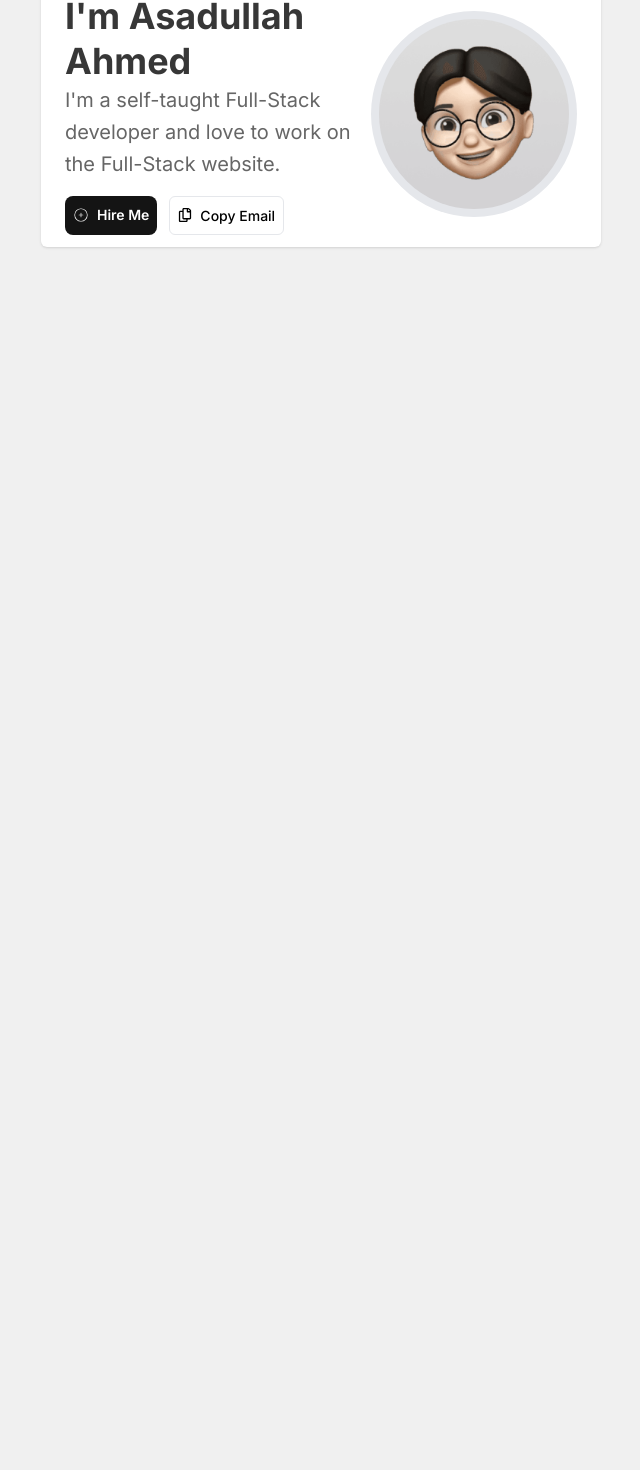
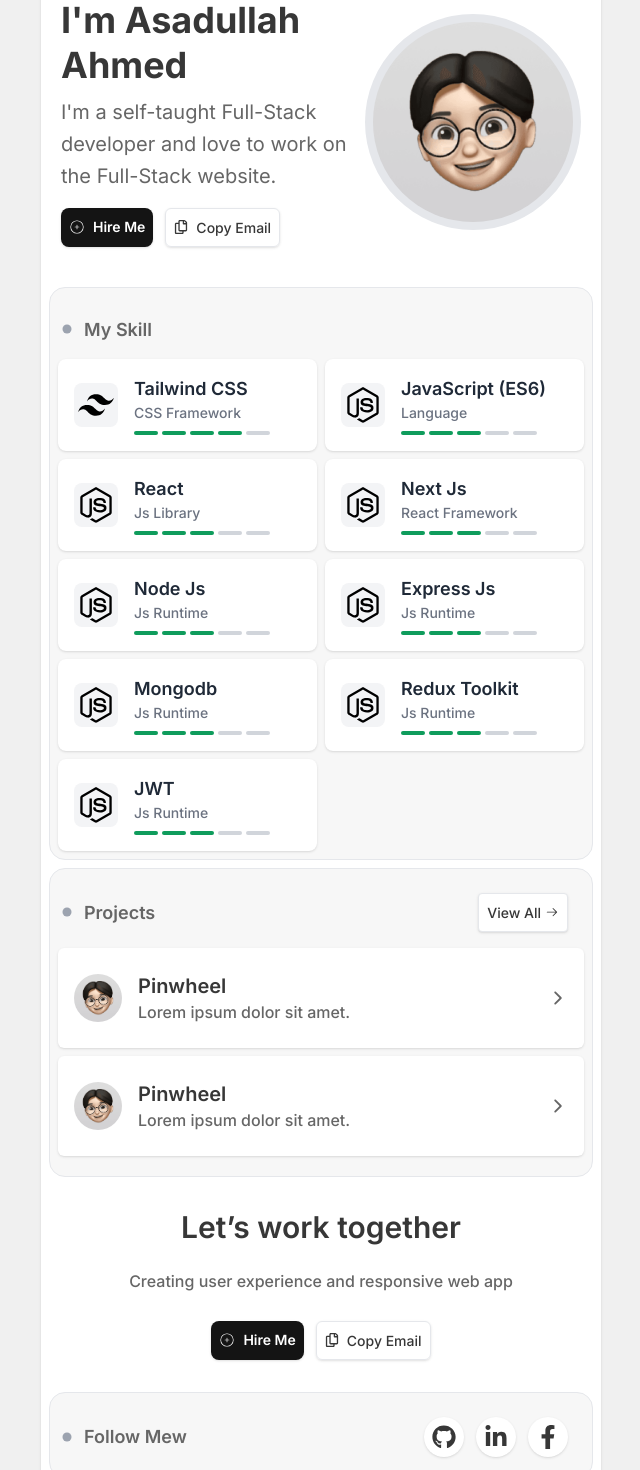
Before and after one commit to asadullah055/personal-portfolio, a React (Vite) app: page / in a window 1280 px wide. Shown: the part 174-1644 px from the top of the page, without its empty margins (319-959 px from the left). Before the commit the page ends 808 px from the top, so only its background shows below. Built offline with nearby package versions, Linux system fonts and the light colour scheme.

Commit message:
working home page

```diff
--- a/src/App.jsx
+++ b/src/App.jsx
@@ -1,5 +1,6 @@
 import React from "react";
 import { BrowserRouter, Route, Routes } from "react-router-dom";
+import Footer from "./components/Footer";
 import Navigation from "./components/Navigation";
 import About from "./pages/About";
 import Home from "./pages/Home";
@@ -8,15 +9,16 @@ import Project from "./pages/Project";
 const App = () => {
   return (
     <BrowserRouter>
-      <div className="min-h-screen w-auto">
+      <div className="min-h-screen w-auto p-2">
         <Navigation />
         {/* Use Routes and Route components for routing */}
-        <div className="shadow rounded-md max-w-[560px] p-3 px-4 mt-2 bg-white m-0 mx-auto">
+        <div className="shadow rounded-md max-w-[560px] p-2 mt-2 mb-6 bg-white m-0 mx-auto">
           <Routes>
             <Route path="/" element={<Home />} />
             <Route path="/about" element={<About />} />
             <Route path="/project" element={<Project />} />
           </Routes>
+          <Footer />
         </div>
       </div>
     </BrowserRouter>
--- a/src/components/CopyEmail.jsx
+++ b/src/components/CopyEmail.jsx
@@ -1,15 +1,30 @@
-import React from "react";
+import React, { useState } from "react";
 import { FaRegCopy } from "react-icons/fa";
 
-const CopyEmail = () => {
+const CopyButton = () => {
+  const [buttonText, setButtonText] = useState("Copy Email");
+
+  const copyToClipboard = () => {
+    const email = "asadullahahmed01@gmail.com";
+    navigator.clipboard.writeText(email).then(() => {
+      setButtonText("Copied");
+      setTimeout(() => {
+        setButtonText("Copy Email");
+      }, 1000);
+    });
+  };
+
   return (
-    <button className="border flex items-center gap-2 p-2 rounded-md font-medium text-[14px]">
+    <button
+      onClick={copyToClipboard}
+      className="border flex items-center shadow hover:shadow-[0px_0px_1px_3px_rgba(0,_0,_0,_0.1)] gap-2 p-2 rounded-md font-medium text-[14px] text-[#373737] transition-all duration-300 ease-in-out"
+    >
       <span>
         <FaRegCopy />
-      </span>{" "}
-      Copy Email
+      </span>
+      {buttonText}
     </button>
   );
 };
 
-export default CopyEmail;
+export default CopyButton;
--- /dev/null
+++ b/src/components/Footer.jsx
@@ -0,0 +1,64 @@
+import React from "react";
+import { FaFacebookF, FaGithub, FaLinkedinIn } from "react-icons/fa";
+import { GoDotFill } from "react-icons/go";
+import { Link } from "react-router-dom";
+import CopyEmail from "./CopyEmail";
+import HireMeButton from "./HireMeButton";
+
+const Footer = () => {
+  return (
+    <div>
+      {/* Let’s work together */}
+      <div className="flex flex-col justify-center items-center pt-5 pb-4 mb-4">
+        <h2 className="text-3xl font-semibold p-3 text-[#373737]">
+          Let’s work together
+        </h2>
+        <p className="text-[#666666] font-medium p-3 text-center">
+          Creating user experience and responsive web app
+        </p>
+        <div className="flex justify-start gap-3 mt-4">
+          <HireMeButton />
+          <CopyEmail />
+        </div>
+      </div>
+      {/* Follow Me */}
+      <div className="border bg-[#F7F7F7] rounded-2xl pt-4 pb-3 mt-3">
+        <div className="flex justify-between items-center p-2">
+          <h2 className="flex justify-between items-center text-[#666666] font-semibold text-[18px]">
+            {" "}
+            <span className="text-gray-400 me-2">
+              <GoDotFill />
+            </span>{" "}
+            Follow Mew
+          </h2>
+          <div className="flex gap-3 md:pe-4">
+            <Link
+              to="https://github.com/asadullah055"
+              target="_blank"
+              className="shadow hover:shadow-[0px_0px_1px_3px_rgba(0,_0,_0,_0.2)] flex items-center justify-center rounded-full h-10 w-10 bg-white font-medium transition-all duration-300"
+            >
+              <FaGithub color="#373737" size={24} />
+            </Link>
+            <Link
+              to="https://www.linkedin.com/in/asadullahahmed/"
+              target="_blank"
+              className="shadow hover:shadow-[0px_0px_1px_3px_rgba(0,_0,_0,_0.2)] flex items-center justify-center rounded-full h-10 w-10 bg-white font-medium transition-all duration-300"
+            >
+              <FaLinkedinIn color="#373737" size={24} />
+            </Link>
+
+            <Link
+              to="https://www.facebook.com/asadullah.ahmed.96343/"
+              target="_blank"
+              className="shadow hover:shadow-[0px_0px_1px_3px_rgba(0,_0,_0,_0.2)] flex items-center justify-center rounded-full h-10 w-10 bg-white font-medium text-[#373737 transition-all duration-300"
+            >
+              <FaFacebookF color="#373737" size={24} />
+            </Link>
+          </div>
+        </div>
+      </div>
+    </div>
+  );
+};
+
+export default Footer;
--- a/src/components/HireMeButton.jsx
+++ b/src/components/HireMeButton.jsx
@@ -6,7 +6,7 @@ const HireMeButton = () => {
   return (
     <Link
       to="#"
-      className="flex items-center gap-2 p-2 bg-[#141414] text-white rounded-lg font-semibold"
+      className="flex items-center gap-2 p-2 bg-[#141414] text-white rounded-lg font-semibold shadow hover:shadow-[0px_0px_1px_3px_rgba(0,_0,_0,_0.1)] transition-all duration-300 ease-in-out"
     >
       <span className="text-md">
         <CiCirclePlus />
--- a/src/components/Navigation.jsx
+++ b/src/components/Navigation.jsx
@@ -7,7 +7,7 @@ import HireMeButton from "./HireMeButton";
 
 const Navigation = () => {
   return (
-    <nav className="shadow rounded-md max-w-[560px] p-3 px-4 mt-2 bg-white m-0 mx-auto">
+    <nav className="shadow rounded-md max-w-[560px] p-3 px-4 mt-2 bg-white m-0 mx-auto sticky top-2">
       <ul className="flex justify-between items-center w-full">
         {/* Left Section */}
         <div className="flex justify-between items-center gap-x-6">
--- /dev/null
+++ b/src/components/SkilledCard.jsx
@@ -0,0 +1,33 @@
+import React from "react";
+
+const SkillCard = ({ icon, title, subtitle, level }) => {
+  return (
+    <div className="flex items-center gap-4 bg-white p-4 shadow rounded-lg group">
+      <div className="flex items-center justify-center bg-gray-100 text-4xl p-1 rounded-lg group-hover:scale-110 transition-all ">
+        {icon}
+      </div>
+
+      {/* Skill Details */}
+      <div className="flex flex-col flex-1">
+        <h3 className="text-lg font-semibold text-gray-800">{title}</h3>
+        <p className="text-sm text-gray-500 font-medium">{subtitle}</p>
+
+        {/* Skill Level */}
+        <div className="flex items-center mt-2 gap-1">
+          {Array(5)
+            .fill(0)
+            .map((_, index) => (
+              <div
+                key={index}
+                className={`h-1 w-6 rounded ${
+                  index < level ? "bg-[#0F9C5C]" : "bg-gray-300"
+                }`}
+              ></div>
+            ))}
+        </div>
+      </div>
+    </div>
+  );
+};
+
+export default SkillCard;
--- a/src/pages/Home.jsx
+++ b/src/pages/Home.jsx
@@ -1,14 +1,17 @@
 import React from "react";
-import { GoDotFill } from "react-icons/go";
+import { FaNodeJs } from "react-icons/fa";
+import { GoArrowRight, GoDotFill } from "react-icons/go";
+import { IoIosArrowForward } from "react-icons/io";
+import { RiTailwindCssFill } from "react-icons/ri";
 import { Link } from "react-router-dom";
 import profileImage from "../assets/image/pic.png";
 import CopyEmail from "../components/CopyEmail";
 import HireMeButton from "../components/HireMeButton";
-
+import SkillCard from "../components/SkilledCard";
 const Home = () => {
   return (
-    <div className="mt-4 px-2">
-      <div className="flex justify-between items-center ">
+    <div className="mt-4">
+      <div className="flex justify-between items-center px-3">
         <h2 className="flex justify-between items-center text-[#666666] font-semibold text-[18px]">
           {" "}
           <span className="text-gray-400 me-2">
@@ -18,22 +21,21 @@ const Home = () => {
         </h2>
         <Link
           to="#"
-          className="flex justify-between items-center text-[#0F9C5C] text-[13px] font-semibold bg-[#DFF7EC] p-1 px-3 rounded-full"
+          className="flex justify-between items-center text-[#0F9C5C] text-[13px] font-semibold bg-[#DFF7EC] p-1 md:px-3 rounded-full"
         >
           <span>
             <GoDotFill />
           </span>{" "}
-          AVAILABLE FOR WORK
+          <span className="hidden md:block">AVAILABLE FOR WORK</span>
         </Link>
       </div>
       {/* hero section */}
-      <div className="mt-9 flex items-center ">
-        <div className="">
-          <h1 className="text-[#373737] text-4xl font-bold leading-tight">
-            I&apos;m Asadullah <br />
-            Ahmed
+      <div className="mt-9 mb-10 flex flex-col-reverse md:flex-row gap-y-3 justify-center items-center px-3">
+        <div className="flex flex-col items-center md:items-start">
+          <h1 className="text-4xl font-bold leading-tight text-[#373737] text-center md:text-left">
+            I&apos;m Asadullah Ahmed
           </h1>
-          <p className="text-[#666666] text-[20px] leading-8">
+          <p className="text-[#666666] text-[20px] mt-2 leading-8 text-center md:text-left">
             I&apos;m a self-taught Full-Stack developer and love to work on the
             Full-Stack website.
           </p>
@@ -42,14 +44,147 @@ const Home = () => {
             <CopyEmail />
           </div>
         </div>
-        <div className="">
-          <div className="bg-gray-200 rounded-full p-2">
-            <img
-              className="rounded-full"
-              src={profileImage}
-              alt="profile image"
-            />
-          </div>
+
+        <div className="bg-gray-200 rounded-full p-2 md:w-full md:h-full w-1/2 h-1/2">
+          <img
+            className="rounded-full "
+            src={profileImage}
+            alt="profile image"
+          />
+        </div>
+      </div>
+      {/* skill section  */}
+      <div className="border bg-[#F7F7F7] rounded-2xl pt-5">
+        <div className="flex justify-between items-center p-2">
+          <h2 className="flex justify-between items-center text-[#666666] font-semibold text-[18px]">
+            {" "}
+            <span className="text-gray-400 me-2">
+              <GoDotFill />
+            </span>{" "}
+            My Skill
+          </h2>
+        </div>
+        <div className="p-2 grid grid-cols-1 md:grid-cols-2 gap-2">
+          <SkillCard
+            icon={<RiTailwindCssFill />}
+            title="Tailwind CSS"
+            subtitle="CSS Framework"
+            level={4}
+          />
+          <SkillCard
+            icon={<FaNodeJs />} // Replace with JavaScript logo/icon
+            title="JavaScript (ES6)"
+            subtitle="Language"
+            level={3}
+          />
+          <SkillCard
+            icon={<FaNodeJs />} // Replace with JavaScript logo/icon
+            title="React"
+            subtitle="Js Library"
+            level={3}
+          />
+          <SkillCard
+            icon={<FaNodeJs />} // Replace with JavaScript logo/icon
+            title="Next Js"
+            subtitle="React Framework"
+            level={3}
+          />
+          <SkillCard
+            icon={<FaNodeJs />} // Replace with JavaScript logo/icon
+            title="Node Js"
+            subtitle="Js Runtime"
+            level={3}
+          />
+          <SkillCard
+            icon={<FaNodeJs />} // Replace with JavaScript logo/icon
+            title="Express Js"
+            subtitle="Js Runtime"
+            level={3}
+          />
+          <SkillCard
+            icon={<FaNodeJs />} // Replace with JavaScript logo/icon
+            title="Mongodb"
+            subtitle="Js Runtime"
+            level={3}
+          />
+          <SkillCard
+            icon={<FaNodeJs />} // Replace with JavaScript logo/icon
+            title="Redux Toolkit"
+            subtitle="Js Runtime"
+            level={3}
+          />
+          <SkillCard
+            icon={<FaNodeJs />} // Replace with JavaScript logo/icon
+            title="JWT"
+            subtitle="Js Runtime"
+            level={3}
+          />
+        </div>
+      </div>
+      {/* Project section  */}
+      <div className="border bg-[#F7F7F7] rounded-2xl pt-4 pb-3 mt-2">
+        <div className="flex justify-between items-center p-2">
+          <h2 className="flex justify-between items-center text-[#666666] font-semibold text-[18px]">
+            {" "}
+            <span className="text-gray-400 me-2">
+              <GoDotFill />
+            </span>{" "}
+            Projects
+          </h2>
+          <Link
+            to="/project"
+            className="border shadow rounded p-2 me-4 bg-white flex gap-1 justify-center items-center font-medium text-[#373737] text-[14px]"
+          >
+            View All
+            <span className="font-bold">
+              <GoArrowRight />
+            </span>{" "}
+          </Link>
+        </div>
+        {/* my all projects  */}
+        <div className="bg-white p-4 py-6 m-2 rounded-md shadow">
+          <Link to="#" className="flex justify-between items-center">
+            <div className="flex items-center gap-2">
+              <img
+                className="h-12 w-12 rounded-full"
+                src={profileImage}
+                alt="img"
+              />
+              <div className="ps-2">
+                <h3 className="text-xl font-semibold text-[#373737]">
+                  Pinwheel
+                </h3>
+                <p className="text-[#666666] font-medium">
+                  Lorem ipsum dolor sit amet.
+                </p>
+              </div>
+            </div>
+            <div className="text-[20px] text-[#666666]">
+              <IoIosArrowForward />
+            </div>
+          </Link>
+        </div>
+        <div className="bg-white p-4 py-6 m-2 rounded-md shadow">
+          <Link to="#" className="flex justify-between items-center">
+            <div className="flex items-center gap-2">
+              <img
+                className="h-12 w-12 rounded-full"
+                src={profileImage}
+                alt="img"
+              />
+              <div className="ps-2">
+                <h3 className="text-xl font-semibold text-[#373737]">
+                  Pinwheel
+                </h3>
+                <p className="text-[#666666] font-medium">
+                  Lorem ipsum dolor sit amet.
+                </p>
+              </div>
+            </div>
+            <div className="text-[20px] text-[#666666]">
+              <IoIosArrowForward />
+            </div>
+          </Link>
         </div>
       </div>
     </div>
```
Also changed, not shown: src/pages/About.jsx (+14 -2 lines).
